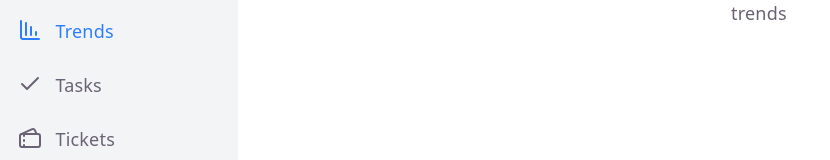
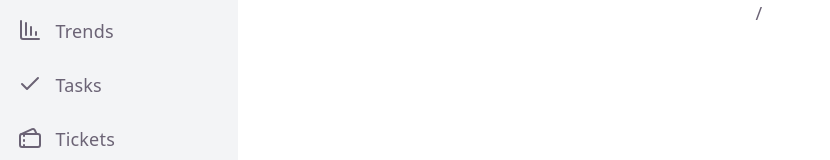
Before and after one commit to Florence100/headless_sidebar, a React (Vite) app: page / in a window 1280 px wide. Shown: the top 160 px of the page, without its empty margins (0-830 px from the left). Built offline with nearby package versions, Linux system fonts and the light colour scheme.

Commit message:
feat: add example with router

```diff
--- a/package.json
+++ b/package.json
@@ -15,6 +15,7 @@
     "lucide-react": "^1.28.0",
     "react": "^19.2.8",
     "react-dom": "^19.2.8",
+    "react-router-dom": "^7.18.2",
     "tailwindcss": "^4.3.3"
   },
   "devDependencies": {
--- a/src/App.tsx
+++ b/src/App.tsx
@@ -1,11 +1,25 @@
-import { ExampleWithState } from './examples/ExampleWithState';
-// import { ExampleWithRouter } from './examples/ExampleWithRouter';
+// import { ExampleWithState } from './examples/ExampleWithState';
 
-function App() {
+// function App() {
+//   return (
+//     <ExampleWithState />
+//   )
+// }
+
+import { BrowserRouter, Routes, Route } from "react-router-dom";
+import { ExampleWithRouter } from './examples/ExampleWithRouter';
+
+export function App() {
   return (
-    <ExampleWithState />
-    // <ExampleWithRouter />
-  )
+    <BrowserRouter>
+      <Routes>
+        <Route
+          path="*"
+          element={<ExampleWithRouter />}
+        />
+      </Routes>
+    </BrowserRouter>
+  );
 }
 
 export default App
--- /dev/null
+++ b/src/examples/ExampleWithRouter.tsx
@@ -0,0 +1,285 @@
+import { useEffect, useState } from "react";
+import {
+  ChartColumnDecreasing,
+  Check,
+  ChevronFirst,
+  ChevronLast,
+  ScrollText,
+  Smile,
+  Tickets,
+  Wallet,
+} from "lucide-react";
+import { useLocation, useNavigate } from "react-router-dom";
+import { SidebarProvider } from "../components/sidebar/SidebarContext";
+import { Sidebar } from "../components/sidebar/Sidebar";
+import { SidebarItem } from "../components/sidebar/SidebarItem";
+import { useMediaQuery } from "../hooks/useMediaQuery";
+
+// Shared styles for top-level SidebarItem components.
+const sidebarItemStyles = `
+  cursor-pointer
+  relative
+  data-[active=true]:text-blue-500
+  [&:has(.menu)_span]:flex
+  [&:has(.menu)_span]:gap-1
+  [&:has(.menu)_span]:p-1
+  [&:has(.menu)_span]:rounded
+  [&:has(.menu)_span]:min-h-8
+  [&:has(.menu)_span]:hover:bg-gray-200
+  [&_.tooltip]:absolute
+  [&_.tooltip]:right-[-16px]
+  [&_.tooltip]:top-2
+  [&_.tooltip]:translate-x-[100%]
+  [&_.tooltip]:pointer-events-none
+`;
+
+// Shared styles for submenu items.
+const submenuItemStyles = `
+  cursor-pointer
+  data-[active=false]:text-[#6b6375]
+  [&:has(.submenuItem)]:rounded
+`;
+
+// Shared styles for a SidebarItem that contains a submenu.
+const submenuParentStyles = `
+  cursor-pointer
+  relative
+  data-[active=true]:text-blue-500
+
+  [&:has(.menu)_span]:flex
+  [&:has(.menu)_span]:gap-1
+  [&:has(.menu)_span]:p-1
+  [&:has(.menu)_span]:rounded
+  [&:has(.menu)_span]:min-h-8
+  [&:has(.menu)_span]:hover:bg-gray-200
+
+  [&:has(.submenu.collapsed)_.submenu]:absolute
+  [&:has(.submenu.collapsed)_.submenu]:top-0
+  [&:has(.submenu.collapsed)_.submenu]:right-0
+  [&:has(.submenu.collapsed)_.submenu]:translate-x-[100%]
+  [&:has(.submenu.collapsed)_.submenu]:p-2
+  [&:has(.submenu.collapsed)_.submenu]:rounded
+  [&:has(.submenu.collapsed)_.submenu]:bg-gray-100
+  [&:has(.submenu.collapsed)_.submenu]:border
+  [&:has(.submenu.collapsed)_.submenu]:border-gray-300
+
+  [&_div.submenuTitle]:flex
+  [&_div.submenuTitle]:p-2
+  [&_div.submenuTitle]:font-semibold
+`;
+
+// Additional styles for an expanded submenu.
+const expandedSubmenuStyles = `
+  [&:not(:has(.submenu.collapsed))_.submenu]:pl-8
+`;
+
+// Maps application routes to sidebar IDs
+const routeToMenuId: Record<string, string> = {
+  "/trends": "trends",
+  "/tasks": "tasks",
+  "/tickets": "tickets",
+  "/payments": "payments",
+
+  "/clients/list": "list",
+  "/clients/reviews": "reviews",
+  "/clients/notifications": "notifications",
+
+  "/inventory/products": "products",
+  "/inventory/orders": "orders",
+  "/inventory/suppliers": "suppliers",
+};
+
+export function ExampleWithRouter() {
+  const isMobile = useMediaQuery("(max-width: 768px)");
+
+  const location = useLocation();
+  const navigate = useNavigate();
+
+  const [collapsed, setCollapsed] = useState(isMobile);
+
+  /*
+   * Derive the active sidebar item from the current route.
+   * The router is the source of truth for the active state.
+   */
+  const activeMenuId = routeToMenuId[location.pathname];
+
+  /*
+   * SidebarProvider expects an array of active IDs.
+   * The parent ID is added when a submenu item is active.
+   */
+  const activeIds = (() => {
+    if (
+      activeMenuId === "list" ||
+      activeMenuId === "reviews" ||
+      activeMenuId === "notifications"
+    ) {
+      return ["clients", activeMenuId];
+    }
+
+    if (
+      activeMenuId === "products" ||
+      activeMenuId === "orders" ||
+      activeMenuId === "suppliers"
+    ) {
+      return ["inventory", activeMenuId];
+    }
+
+    return [activeMenuId];
+  })();
+
+  useEffect(() => {
+    setCollapsed(isMobile);
+  }, [isMobile]);
+
+  const handleCollapseToggle = () => {
+    setCollapsed((current) => !current);
+  };
+
+  return (
+    <SidebarProvider
+      collapsed={collapsed}
+      onCollapsedChange={setCollapsed}
+      activeIds={activeIds}
+    >
+      <div className="flex h-screen w-full">
+
+        {/* Sidebar layout and width styles */}
+        <Sidebar
+          className={`
+            flex
+            flex-col
+            gap-2
+            bg-gray-100
+            p-2
+            transition-all
+            duration-300
+            ${collapsed ? "w-14" : "w-64"}
+          `}
+        >
+
+          {/* Simple top-level menu items */}
+          <SidebarItem
+            id="trends"
+            icon={<ChartColumnDecreasing size={24} />}
+            label="Trends"
+            className={sidebarItemStyles}
+            onSelect={() => navigate("/trends")}
+          />
+
+          <SidebarItem
+            id="tasks"
+            icon={<Check size={24} />}
+            label="Tasks"
+            className={sidebarItemStyles}
+            onSelect={() => navigate("/tasks")}
+          />
+
+          <SidebarItem
+            id="tickets"
+            icon={<Tickets size={24} />}
+            label="Tickets"
+            className={sidebarItemStyles}
+            onSelect={() => navigate("/tickets")}
+          />
+
+          <SidebarItem
+            id="payments"
+            icon={<Wallet size={24} />}
+            label="Payments"
+            className={sidebarItemStyles}
+            onSelect={() => navigate("/payments")}
+          />
+
+          {/* Clients section */}
+          <SidebarItem
+            id="clients"
+            icon={<Smile size={24} />}
+            label="Clients"
+            className={`
+              ${submenuParentStyles}
+              ${expandedSubmenuStyles}
+            `}
+            onSelect={() => navigate("/clients/list")}
+          >
+            <SidebarItem
+              id="list"
+              label="List"
+              className={submenuItemStyles}
+              onSelect={() => navigate("/clients/list")}
+            />
+
+            <SidebarItem
+              id="reviews"
+              label="Reviews"
+              className={submenuItemStyles}
+              onSelect={() => navigate("/clients/reviews")}
+            />
+
+            <SidebarItem
+              id="notifications"
+              label="Notifications"
+              className={submenuItemStyles}
+              onSelect={() => navigate("/clients/notifications")}
+            />
+          </SidebarItem>
+
+          {/* Inventory section */}
+          <SidebarItem
+            id="inventory"
+            icon={<ScrollText size={24} />}
+            label="Inventory"
+            className={`
+              ${submenuParentStyles}
+              ${expandedSubmenuStyles}
+            `}
+            onSelect={() => navigate("/inventory/products")}
+          >
+            <SidebarItem
+              id="products"
+              label="Products"
+              className={submenuItemStyles}
+              onSelect={() => navigate("/inventory/products")}
+            />
+
+            <SidebarItem
+              id="orders"
+              label="Orders"
+              className={submenuItemStyles}
+              onSelect={() => navigate("/inventory/orders")}
+            />
+
+            <SidebarItem
+              id="suppliers"
+              label="Suppliers"
+              className={submenuItemStyles}
+              onSelect={() => navigate("/inventory/suppliers")}
+            />
+          </SidebarItem>
+
+          {/* Sidebar collapse/expand control */}
+          <button
+            type="button"
+            onClick={handleCollapseToggle}
+            className="
+              absolute
+              bottom-2
+              left-2
+              cursor-pointer
+              rounded
+              p-2
+              hover:bg-gray-200
+            "
+          >
+            {collapsed ? <ChevronLast /> : <ChevronFirst />}
+          </button>
+        </Sidebar>
+
+        {/* Router-controlled page content */}
+        <main className="flex w-full justify-center gap-1">
+          <div>{location.pathname}</div>
+        </main>
+
+      </div>
+    </SidebarProvider>
+  );
+}
```
Also changed, not shown: 1 other file (tests, documents, lock files or other folders).
